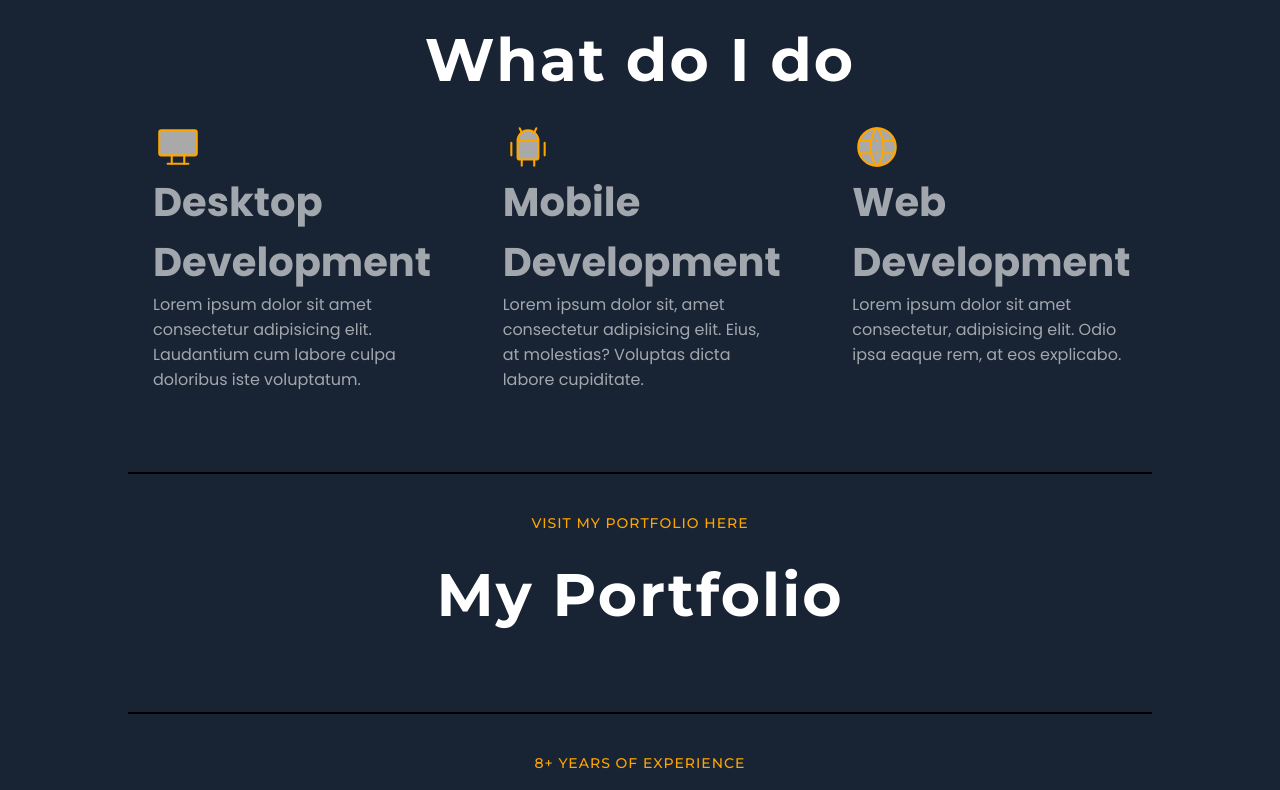
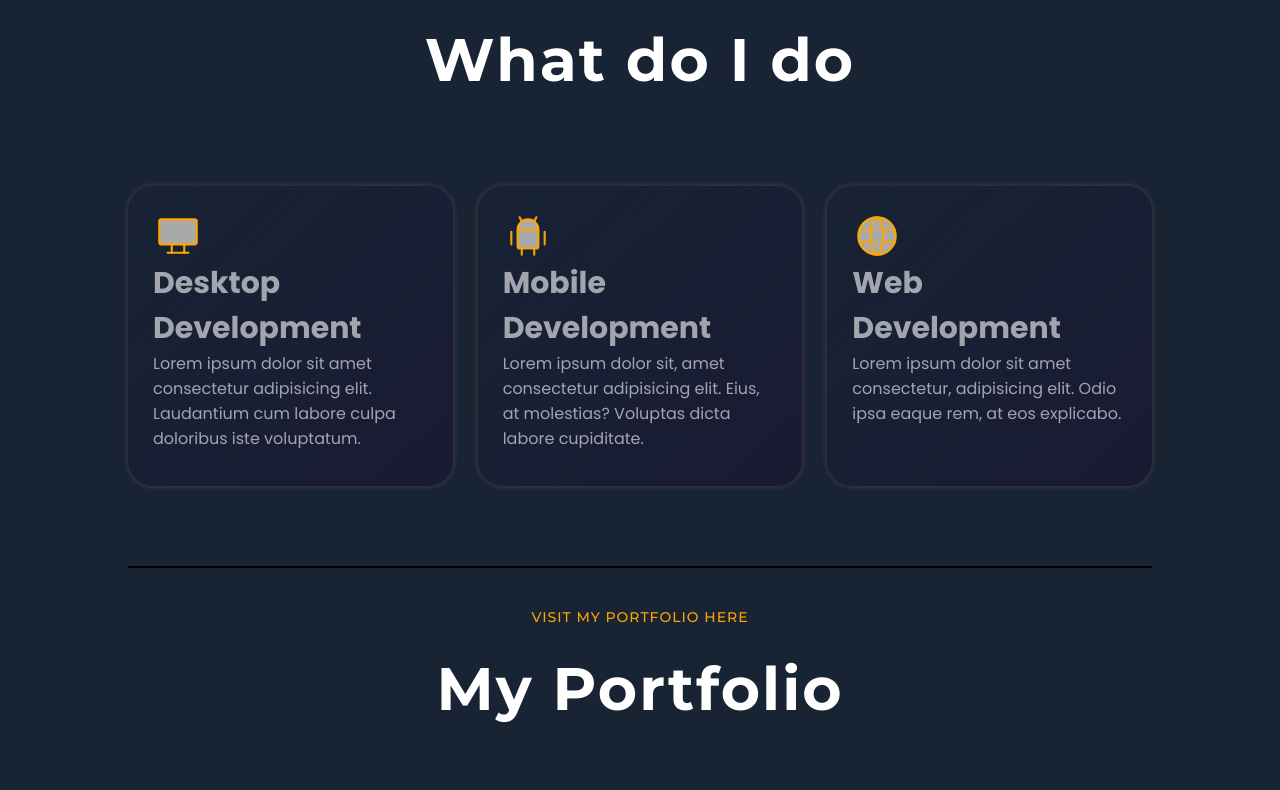
Before and after one commit to EduardWayland/eduardwayland.github.io, a website: page src/index.html in a window 1280 px wide. Shown: the part 990-1780 px from the top of the page. Drawn offline with nearby package versions, Linux system fonts and the light colour scheme; files that its build step writes are made by us from their sources.

Commit message:
Updated features section style

```diff
--- a/src/index.html
+++ b/src/index.html
@@ -98,7 +98,7 @@
                 <span class="subtitle">FEATURES</span>
                 <span class="title">What do I do</span>
                 <div class="flex features">
-                    <div>
+                    <div class="box-content reveal" data-anim="fade-left">
                         <svg xmlns="http://www.w3.org/2000/svg" class="icon icon-tabler icon-tabler-device-desktop" viewBox="0 0 24 24">
                             <path stroke="none" d="M0 0h24v24H0z" fill="none"></path>
                             <rect x="3" y="4" width="18" height="12" rx="1"></rect>
@@ -106,10 +106,10 @@
                             <line x1="9" y1="16" x2="9" y2="20"></line>
                             <line x1="15" y1="16" x2="15" y2="20"></line>
                          </svg>
-                        <h3>Desktop Development</h3>
+                        <h4>Desktop Development</h4>
                         <p>Lorem ipsum dolor sit amet consectetur adipisicing elit. Laudantium cum labore culpa doloribus iste voluptatum.</p>
                     </div>
-                    <div>
+                    <div class="box-content reveal" data-anim="fade-bottom">
                         <svg xmlns="http://www.w3.org/2000/svg" class="icon icon-tabler icon-tabler-brand-android" viewBox="0 0 24 24">
                             <path stroke="none" d="M0 0h24v24H0z" fill="none"></path>
                             <line x1="4" y1="10" x2="4" y2="16"></line>
@@ -120,10 +120,10 @@
                             <line x1="9" y1="18" x2="9" y2="21"></line>
                             <line x1="15" y1="18" x2="15" y2="21"></line>
                          </svg>
-                        <h3>Mobile Development</h3>
+                        <h4>Mobile Development</h4>
                         <p>Lorem ipsum dolor sit, amet consectetur adipisicing elit. Eius, at molestias? Voluptas dicta labore cupiditate.</p>
                     </div>
-                    <div>
+                    <div class="box-content reveal" data-anim="fade-right">
                         <svg xmlns="http://www.w3.org/2000/svg" class="icon icon-tabler icon-tabler-world" viewBox="0 0 24 24">
                             <path stroke="none" d="M0 0h24v24H0z" fill="none"></path>
                             <circle cx="12" cy="12" r="9"></circle>
@@ -132,7 +132,7 @@
                             <path d="M11.5 3a17 17 0 0 0 0 18"></path>
                             <path d="M12.5 3a17 17 0 0 1 0 18"></path>
                          </svg>
-                        <h3>Web Development</h3>
+                        <h4>Web Development</h4>
                         <p>Lorem ipsum dolor sit amet consectetur, adipisicing elit. Odio ipsa eaque rem, at eos explicabo.</p>
                     </div>
                 </div>
@@ -181,4 +181,5 @@
     <script src="https://ajax.googleapis.com/ajax/libs/jquery/3.5.1/jquery.min.js"></script>
     <script src="/js/navbar.js"></script>
     <script src="/js/resume.js"></script>
+    <script src="/js/animation.js"></script>
 </html>
--- a/src/sass/modules/_all.scss
+++ b/src/sass/modules/_all.scss
@@ -22,6 +22,10 @@ body {
 section {
     margin-top: 3vh;
     border-top: 2px solid black;
+
+    div {
+        margin-top: 4vh;
+    }
 }
 
 h1 {
@@ -47,3 +51,14 @@ h5 {
 h6 {
     font-size: 10px;
 }
+
+.box-content {
+    border-radius: 25px 25px;
+    box-shadow: 0 0 5px 1px rgb(61, 61, 61);
+    background-image: linear-gradient(to bottom right, $color-bg-primary, $color-bg-primary-darker);
+
+    &:hover {
+        box-shadow: 0 0 5px 1px rgb(122, 122, 122);
+        background-image: linear-gradient(to bottom right, $color-bg-primary-darker, $color-bg-primary);
+    }
+}
--- a/src/sass/modules/_features.scss
+++ b/src/sass/modules/_features.scss
@@ -12,11 +12,12 @@
         flex-basis: 0;
         flex-grow: 1;
 
-        padding-left: 25px;
-        padding-right: 25px;
+        // padding-left: 25px;
+        // padding-right: 25px;
+        padding: 25px;
 
         min-width: 320px;
-        min-height: 200px;
+        min-height: 300px;
 
         color: $color-primary;
 
--- a/src/sass/utilities/_variables.scss
+++ b/src/sass/utilities/_variables.scss
@@ -6,6 +6,7 @@ $color-btn-text: #38A7F1;
 $color-btn-accent: #24354F;
 
 $color-bg-primary: #182334;
+$color-bg-primary-darker: rgba(26, 24, 52, 0.726);
 
 $font-primary: 'Poppins', sans-serif;
 $font-secondary: 'Montserrat', sans-serif;
```
